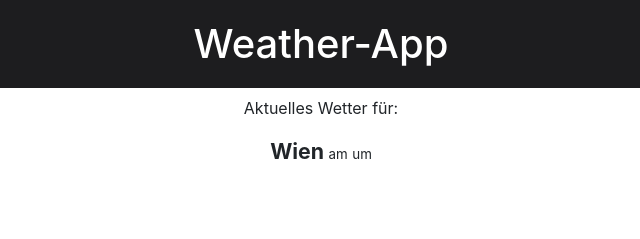
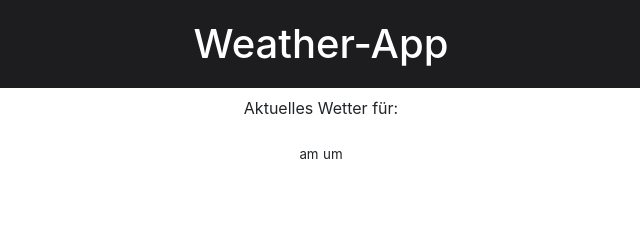
Before and after one commit to sa19b025/AK_WeatherApp, a plain HTML site: page index.html in a window 1280 px wide. Shown: the top 239 px of the page, 319-959 px from the left. Drawn offline with nearby package versions, Linux system fonts and the light colour scheme.

Commit message:
Wien - removed

```diff
--- a/index.html
+++ b/index.html
@@ -30,7 +30,7 @@
         <div class="container">
             <div>
                 <p>Aktuelles Wetter für:</p>
-                <span id="locationText">Wien</span>
+                <span id="locationText"></span>
                 <span id="am">am</span>
                 <span id="dateText"></span>
                 <span id="um">um</span>
```
